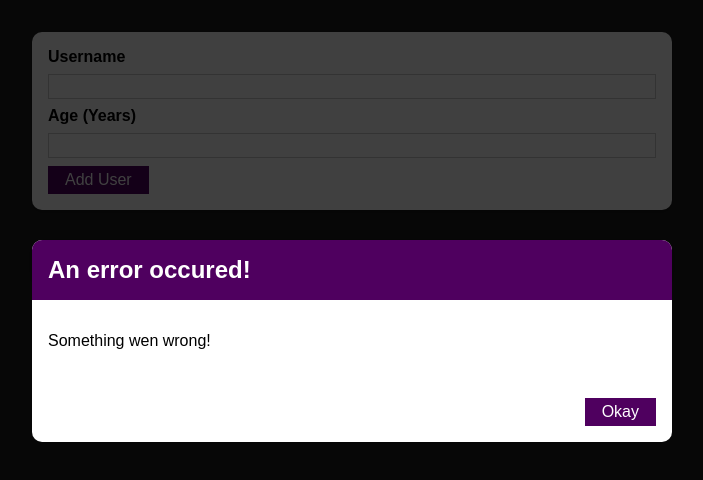
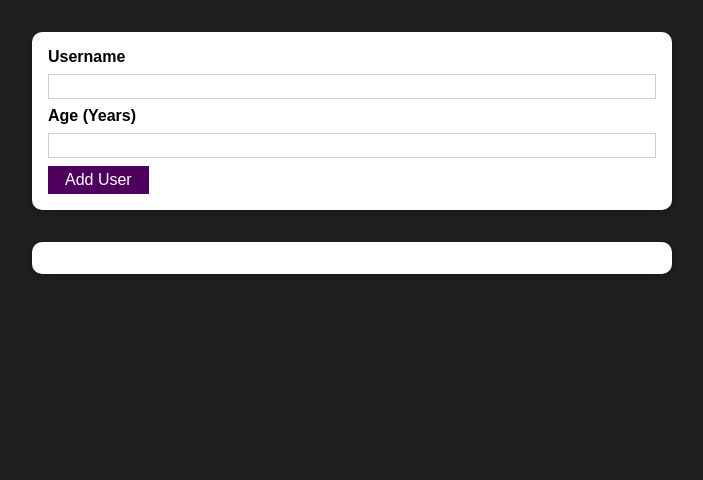
Before and after one commit to SF-codes/Learning-React-course3---putting-it-all-together, a React (Create React App) app: page / in a window 1280 px wide. Shown: the top 480 px of the page, without its empty margins (288-991 px from the left). Built offline with nearby package versions, Linux system fonts and the light colour scheme.

Commit message:
Fixed a bug in useState, added ERROR messages into the handlers, and exit error msg modal functions

```diff
--- a/src/components/UI/ErrorModal.js
+++ b/src/components/UI/ErrorModal.js
@@ -7,7 +7,7 @@ import classes from "./ErrorModal.module.css";
 const ErrorModal = (props) => {
   return (
     <div>
-      <div className={classes.backdrop} />
+      <div className={classes.backdrop} onClick={props.onConfirm} />
       <Card className={classes.modal}>
         <header className={classes.header}>
           <h2>{props.title}</h2>
@@ -16,7 +16,7 @@ const ErrorModal = (props) => {
           <p>{props.message}</p>
         </div>
         <footer className={classes.actions}>
-          <Button>Okay</Button>
+          <Button onClick={props.onConfirm}>Okay</Button>
         </footer>
       </Card>
     </div>
--- a/src/components/Users/AddUser.js
+++ b/src/components/Users/AddUser.js
@@ -1,13 +1,36 @@
 import React, { useState } from "react";
 
 import Card from "../UI/Card";
+import Button from "../UI/Button";
 import ErrorModal from "../UI/ErrorModal";
 import classes from "./AddUser.module.css";
-import Button from "../UI/Button";
 
 const AddUser = (props) => {
-  const [enteredUsername, setEnteredUsername] = useState();
-  const [enteredAge, setEnteredAge] = useState();
+  const [enteredUsername, setEnteredUsername] = useState("");
+  const [enteredAge, setEnteredAge] = useState("");
+  const [error, setError] = useState();
+
+  const addUserHandler = (event) => {
+    event.preventDefault();
+
+    if (enteredUsername.trim().length === 0 || enteredAge.trim().length === 0) {
+      setError({
+        title: "Invalid input",
+        message: "Please enter a valid name and age (non-empty values)",
+      });
+      return;
+    }
+    if (+enteredAge < 1) {
+      setError({
+        title: "Invalid age",
+        message: "Please enter a valid age (Greater than 0)",
+      });
+      return;
+    }
+    props.onAddUser(enteredUsername, enteredAge);
+    setEnteredUsername("");
+    setEnteredAge("");
+  };
 
   const usernameChangeHandler = (event) => {
     setEnteredUsername(event.target.value);
@@ -17,22 +40,19 @@ const AddUser = (props) => {
     setEnteredAge(event.target.value);
   };
 
-  const addUserHandler = (event) => {
-    event.preventDefault();
-    if (enteredUsername.trim().length === 0 || enteredAge.trim().length === 0) {
-      return;
-    }
-    if (+enteredAge < 1) {
-      return;
-    }
-    props.onAddUser(enteredUsername, enteredAge);
-    setEnteredUsername("");
-    setEnteredAge("");
+  const errorHandler = () => {
+    setError(null);
   };
 
   return (
     <div>
-      <ErrorModal title="An error occured!" message="Something wen wrong!" />
+      {error && (
+        <ErrorModal
+          title={error.title}
+          message={error.message}
+          onConfirm={errorHandler}
+        />
+      )}
       <Card className={classes.input}>
         <form onSubmit={addUserHandler}>
           <label htmlFor="username">Username</label>
```
